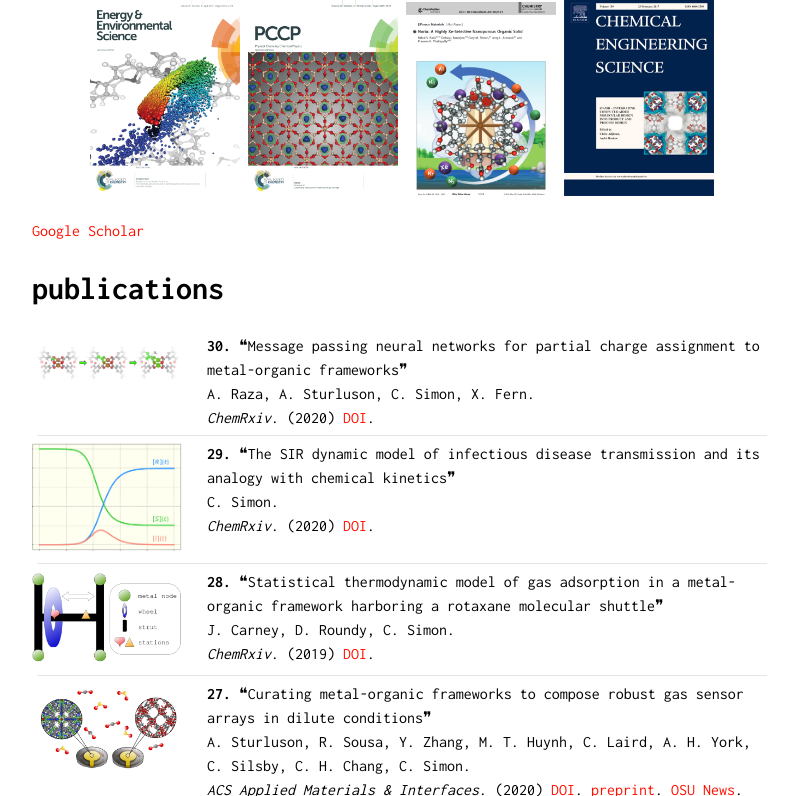
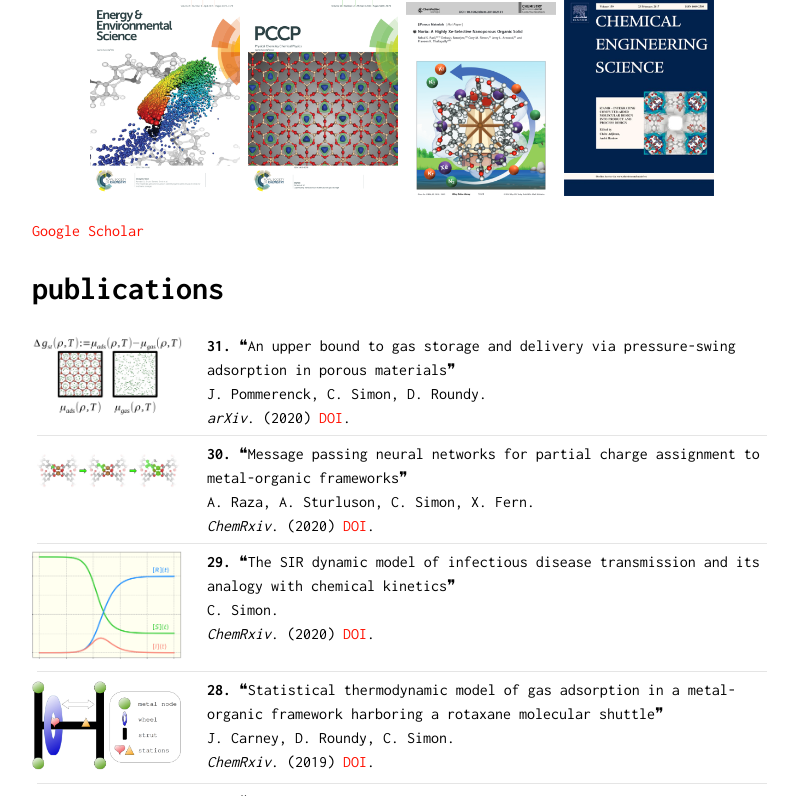
Before and after one commit to SimonEnsemble/oldish_SimonEnsemble.github.io, a Jekyll site: the page built from pubs/index.md, in a window 1280 px wide and 900 px high, cut to the strip 104-900 px from the top of the window. Shown: the whole strip, without its empty margins (238-1036 px from the left). Built offline with Jekyll 4.4.1, drawn with Linux system fonts in a browser that asks for light colours.

Commit message:
add gas storage paper

```diff
--- a/_data/publications.yml
+++ b/_data/publications.yml
@@ -1,3 +1,10 @@
+- title: An upper bound to gas storage and delivery via pressure-swing adsorption in porous materials
+  authors: J. Pommerenck, C. Simon, D. Roundy
+  journal: arXiv
+  date: 2020
+  url: https://arxiv.org/abs/2006.01886
+  image: images/g_st.png
+
 - title: Message passing neural networks for partial charge assignment to metal-organic frameworks
   authors: A. Raza, A. Sturluson, C. Simon, X. Fern
   journal: ChemRxiv
```
Also changed, not shown: pubs/images/g_st.png (added).
